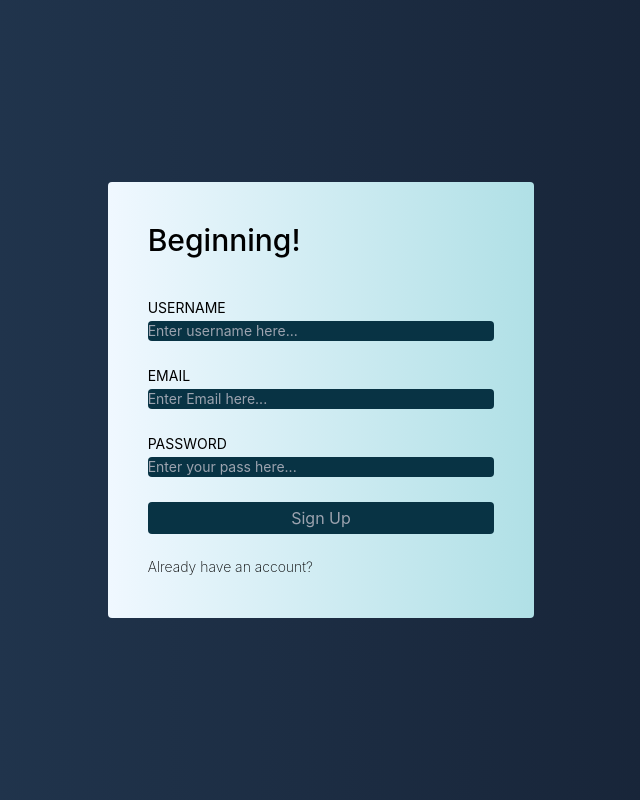
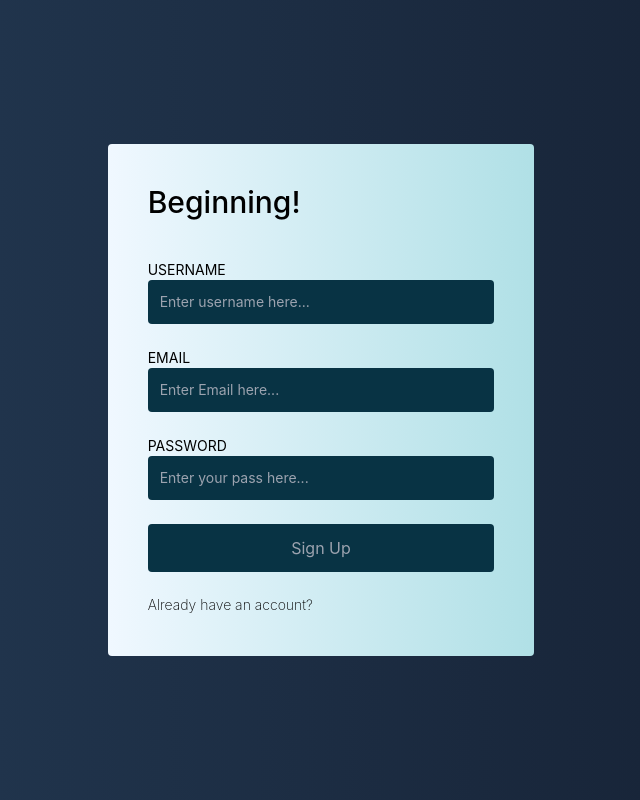
Before and after one commit to krunal-wcg/lead_handling, a React (Create React App) app in the folder client/: page /signup in a window 1280 px wide. Shown: the whole page, without its empty margins (319-959 px from the left). Built offline with nearby package versions, Linux system fonts and the light colour scheme; no server answers; some icons are missing.

Commit message:
Fix flowbyte error

```diff
--- a/client/src/forms/LoginForm.jsx
+++ b/client/src/forms/LoginForm.jsx
@@ -76,7 +76,7 @@ export default function LoginForm() {
                     value={values.email}
                     onBlur={handleBlur}
                     onChange={handleChange}
-                    className={`focus:ring-0 w-full border-none rounded bg-cyan-950 text-sm space-y-5 text-gray-100`}
+                    className={`focus:ring-0 w-full border-none rounded bg-cyan-950 text-sm p-3 text-gray-100`}
                   />
                 </label>
               </div>
@@ -99,7 +99,7 @@ export default function LoginForm() {
                       value={values.password}
                       onBlur={handleBlur}
                       onChange={handleChange}
-                      className={`focus:ring-0 w-full border-none rounded bg-cyan-950 text-sm space-y-5 text-gray-100`}
+                      className={`focus:ring-0 w-full border-none rounded bg-cyan-950 text-sm p-3 text-gray-100`}
                     />
                   </label>
                   <span
@@ -120,7 +120,7 @@ export default function LoginForm() {
                   disabled={loading}
                   type="submit"
                   onSubmit={() => handleSubmit}
-                  className="mb-5 select-none hover:text-white w-full transform border-none bg-cyan-950 rounded p-1 text-gray-400 transition duration-300 active:scale-95"
+                  className="mb-5 select-none hover:text-white w-full transform border-none bg-cyan-950 rounded p-3 text-gray-400 transition duration-300 active:scale-95"
                 >
                   <span> {loading ? "..." : "Sign In"}</span>
                 </button>
--- a/client/src/forms/SignUpForm.jsx
+++ b/client/src/forms/SignUpForm.jsx
@@ -74,7 +74,7 @@ export default function SignUpForm() {
                     value={values.username}
                     onBlur={handleBlur}
                     onChange={handleChange}
-                    className={`focus:ring-0 w-full border-none rounded bg-cyan-950 text-sm space-y-5 text-gray-100`}
+                    className={`focus:ring-0 w-full border-none rounded bg-cyan-950 text-sm p-3 text-gray-100`}
                   />
                 </label>
               </div>
@@ -98,7 +98,7 @@ export default function SignUpForm() {
                     value={values.email}
                     onBlur={handleBlur}
                     onChange={handleChange}
-                    className={`focus:ring-0 w-full border-none rounded bg-cyan-950 text-sm space-y-5 text-gray-100`}
+                    className={`focus:ring-0 w-full border-none rounded bg-cyan-950 text-sm p-3 text-gray-100`}
                   />
                 </label>
               </div>
@@ -123,7 +123,7 @@ export default function SignUpForm() {
                       value={values.password}
                       onBlur={handleBlur}
                       onChange={handleChange}
-                      className={`focus:ring-0 w-full border-none rounded bg-cyan-950 text-sm space-y-5 text-gray-100`}
+                      className={`focus:ring-0 w-full border-none rounded bg-cyan-950 text-sm p-3 text-gray-100`}
                     />
                   </label>
                   <span
@@ -152,7 +152,7 @@ export default function SignUpForm() {
               <div className="w-100 gap-2">
                 <button
                   onClick={() => handleSubmit}
-                  className="mb-5 select-none hover:text-white w-full transform border-none bg-cyan-950 rounded p-1 text-gray-400 transition duration-300 active:scale-95"
+                  className="mb-5 select-none hover:text-white w-full transform border-none bg-cyan-950 rounded p-3 text-gray-400 transition duration-300 active:scale-95"
                 >
                   <span> {loading ? "..." : "Sign Up"}</span>
                 </button>
--- a/client/tailwind.config.js
+++ b/client/tailwind.config.js
@@ -2,11 +2,14 @@
 module.exports = {
   content: [
     "./src/**/*.{js,jsx,ts,tsx}",
+    // "./node_modules/flowbite/**/*.js"
   ],
   theme: {
     extend: {},
   },
 
-
+  plugins: [
+    // require('flowbite/plugin')
+]
 
 }
```
Also changed, not shown: 1 other file (tests, documents, lock files or other folders).
